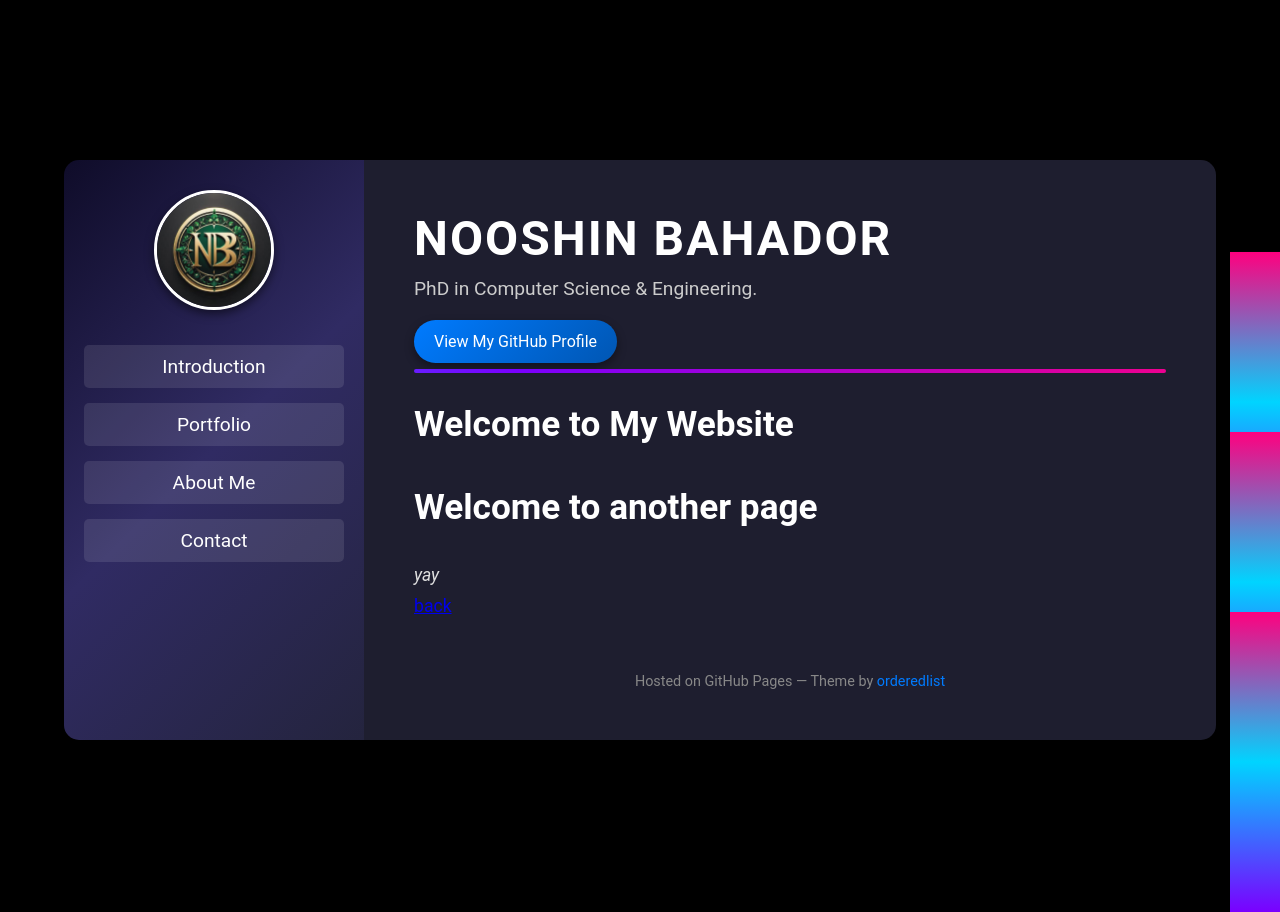
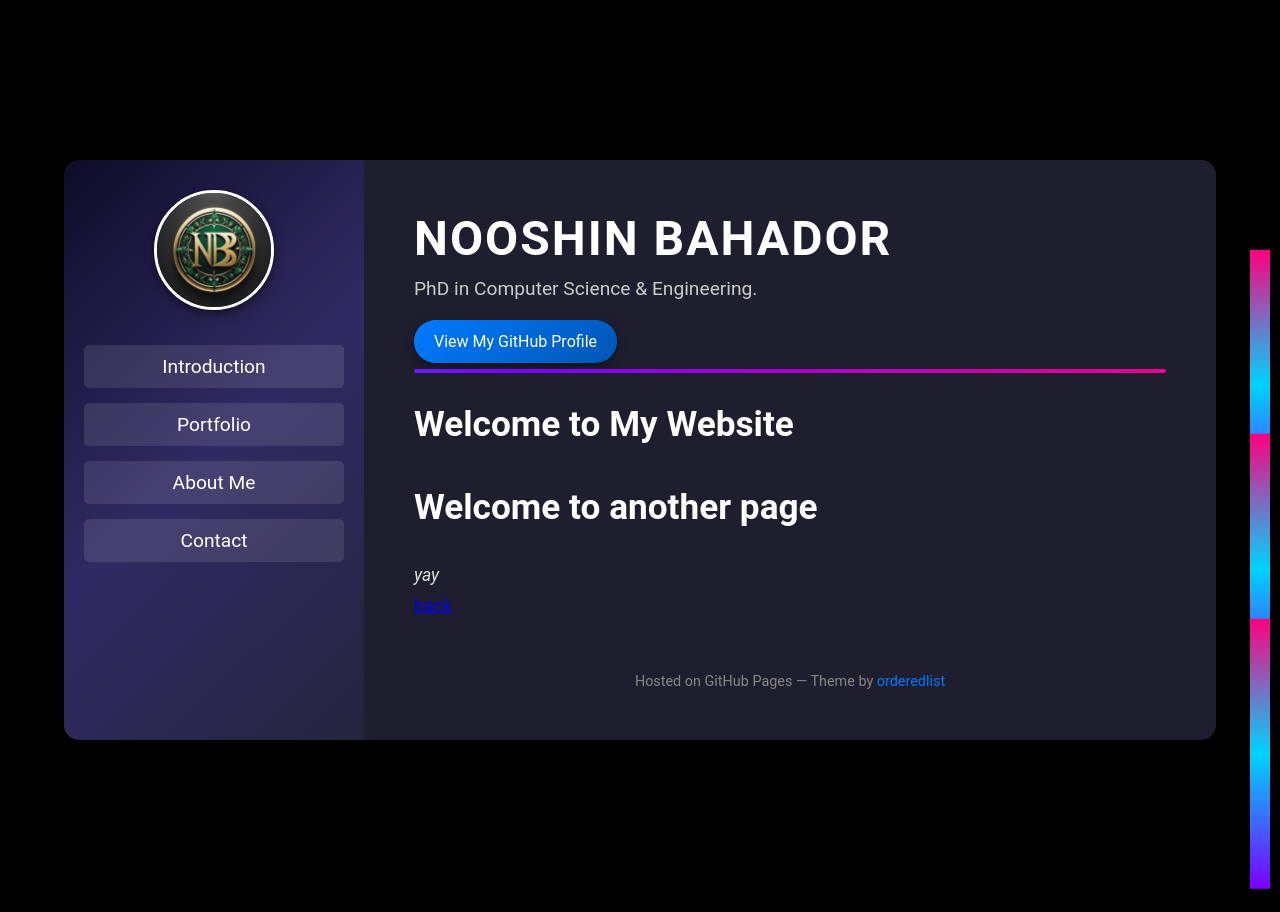
Before and after one commit to nbahador/nbahador.github.io, a Jekyll site: the page built from another-page.md, in a window 1280 px wide. Built offline with Jekyll 4.4.1, drawn with Linux system fonts in a browser that asks for light colours; our own code applies the rules of GitHub Pages for plain Markdown files.

Commit message:
Update default.html

```diff
--- a/_layouts/default.html
+++ b/_layouts/default.html
@@ -175,12 +175,12 @@
       color: #0056b3;
     }
 
-    /* Parallel Colorful Falling Gradients */
+    /* Falling Gradient Containers */
     .falling-gradients {
       position: absolute;
       top: 0;
-      right: 0;
-      width: 50px;
+      right: 10px;
+      width: 20px;
       height: 100%;
       display: flex;
       flex-direction: column;
@@ -188,11 +188,16 @@
       pointer-events: none;
     }
 
+    /* Individual Gradient Bars */
     .gradient {
       width: 100%;
-      height: 33.33%;
+      height: 30%;
       background: linear-gradient(180deg, #ff007f, #00d4ff, #7a00ff);
       animation: gradientFall 5s linear infinite;
+    }
+
+    .gradient:nth-child(1) {
+      animation-delay: 0s;
     }
 
     .gradient:nth-child(2) {
```
Also changed, not shown: other parts of _layouts/default.html (+1 -0 lines).
